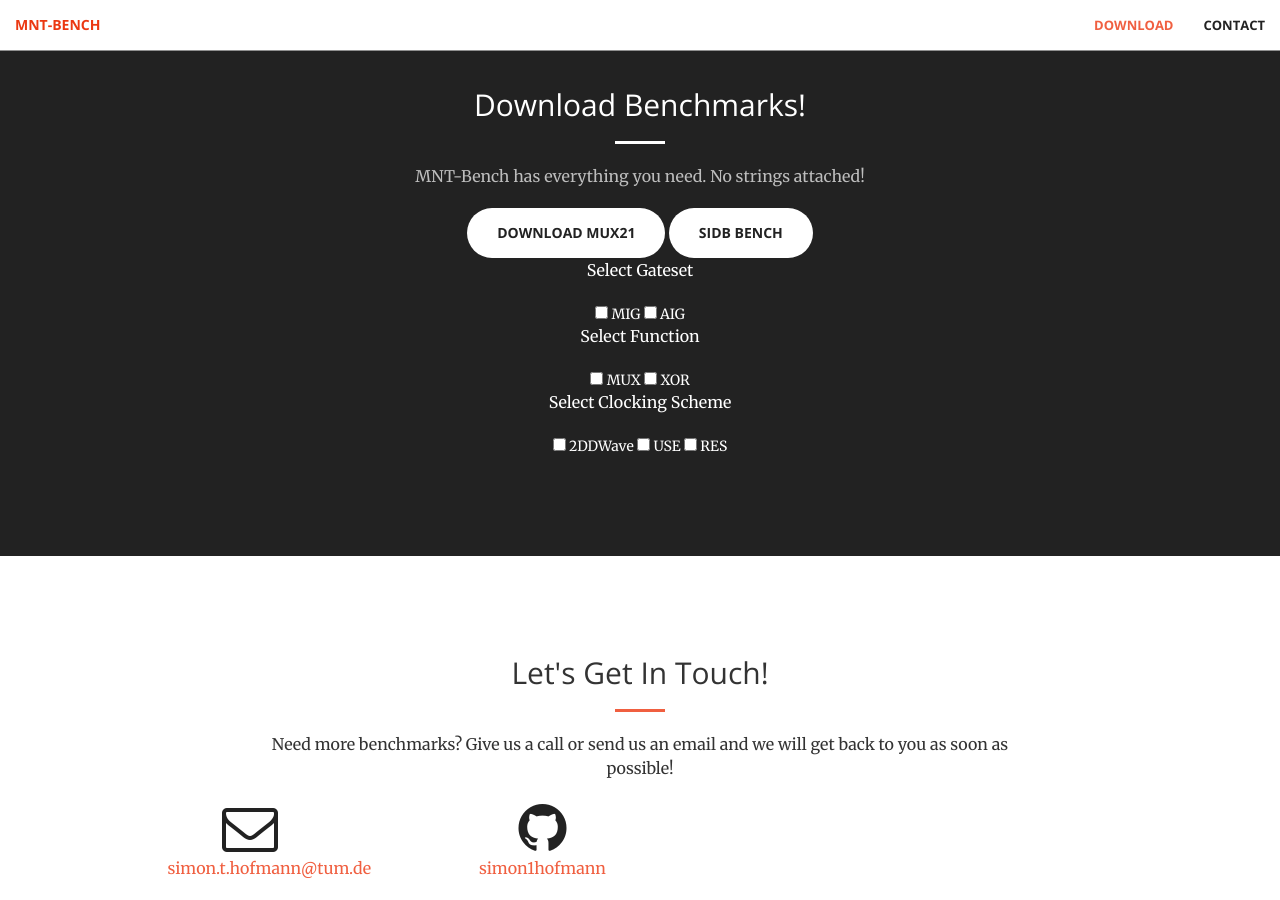
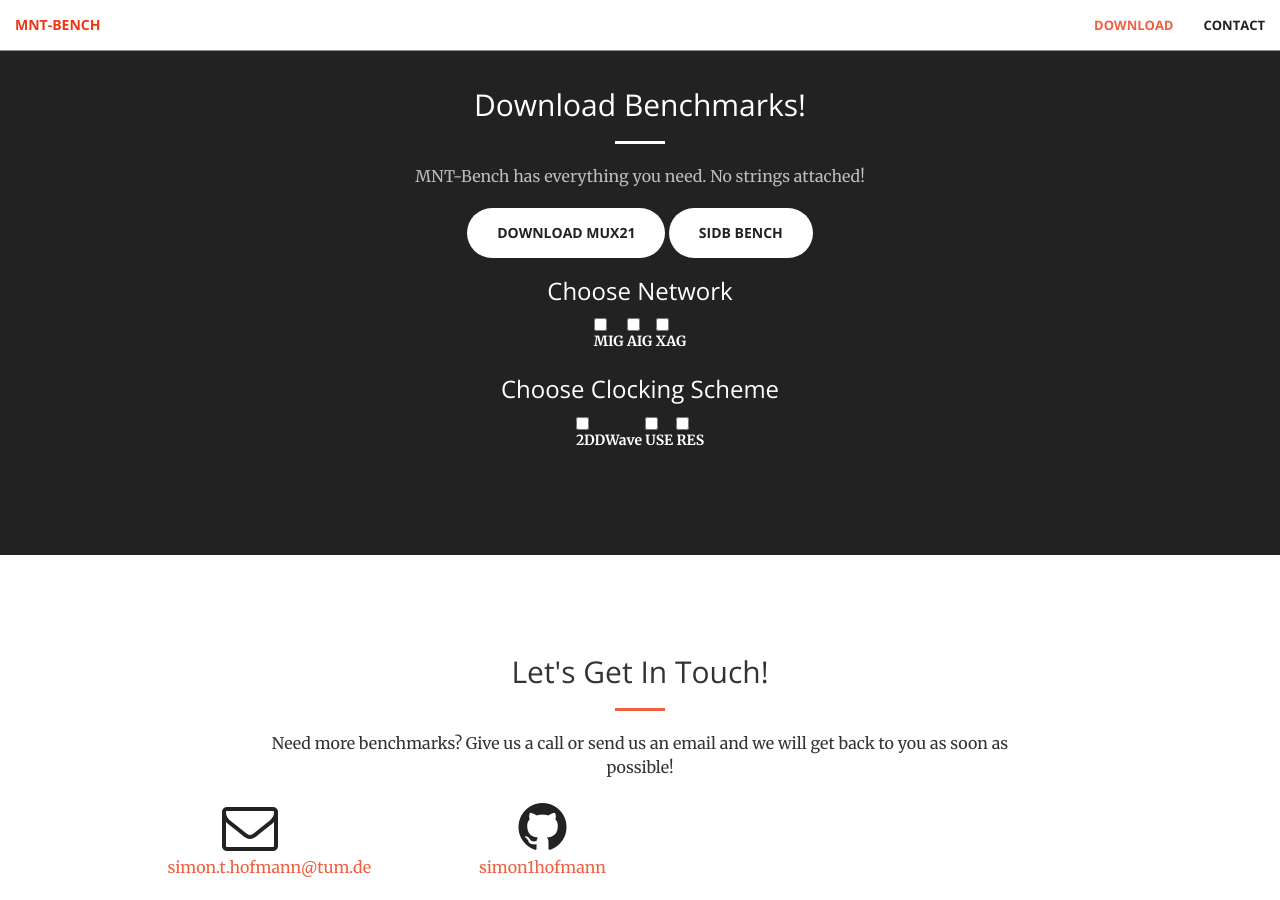
Before and after one commit to simon1hofmann/mnt-bench-old, a Jekyll site: the page built from docs/index.html, in a window 1280 px wide and 900 px high, scrolled down 912 px. Built offline with Jekyll 4.4.1, drawn with Linux system fonts in a browser that asks for light colours; nearby versions of some CDN libraries.

Commit message:
Update call-to-action.html

```diff
--- a/docs/_includes/call-to-action.html
+++ b/docs/_includes/call-to-action.html
@@ -7,44 +7,59 @@
                 <p class="text-faded">MNT-Bench has everything you need. No strings attached!</p>
                 <a href="https://github.com/simon1hofmann/mnt-bench/blob/main/benchmarks/trindade16/mux21.fgl" class="btn btn-default btn-xl" download>Download MUX21</a>
                 <a href="https://github.com/cda-tum/mnt-sidb-bench" class="btn btn-default btn-xl" download>SiDB Bench</a>
-                <script src="https://ajax.googleapis.com/ajax/libs/jquery/2.1.1/jquery.min.js"></script>
-                <br>
-                <p>Select Gateset</p>
-                <input type="checkbox" class="mod-link" name="selected" value="MIG" class="products" onclick="onlyOne(this)"> MIG
-                <input type="checkbox" class="mod-link" name="selected" value="AIG" class="products" onclick="onlyOne(this)"> AIG
-                <br>
-                <p>Select Function</p>
-                <input type="checkbox" class="mod-link" name="selected" value="MUX" class="products" onclick="onlyOne(this)"> MUX
-                <input type="checkbox" class="mod-link" name="selected" value="XOR" class="products" onclick="onlyOne(this)"> XOR
-                <br>
-                <p>Select Clocking Scheme</p>
-                <input type="checkbox" class="mod-link" name="selected" value="2DDWave" class="products" onclick="onlyOne(this)"> 2DDWave
-                <input type="checkbox" class="mod-link" name="selected" value="USE" class="products" onclick="onlyOne(this)"> USE
-                <input type="checkbox" class="mod-link" name="selected" value="RES" class="products" onclick="onlyOne(this)"> RES
-                <br>
+                <script src="https://ajax.googleapis.com/ajax/libs/jquery/1.11.1/jquery.min.js"></script>
+                <div>
+                  <h3>Choose Network</h3>
+                  <label>
+                    <input type="checkbox" class="radio" value="MIG" name="Network" />MIG</label>
+                  <label>
+                    <input type="checkbox" class="radio" value="AIG" name="Network" />AIG</label>
+                  <label>
+                    <input type="checkbox" class="radio" value="XAG" name="Network" />XAG</label>
+                </div>
+                <div>
+                  <h3>Choose Clocking Scheme</h3>
+                  <label>
+                    <input type="checkbox" class="radio" value="2DDWave" name="Clocking" />2DDWave</label>
+                  <label>
+                    <input type="checkbox" class="radio" value="USE" name="Clocking" />USE</label>
+                  <label>
+                    <input type="checkbox" class="radio" value="RES" name="Clocking" />RES</label>
+                </div>
                 <div class="link-container"></div>
             </div>
         </div>
     </div>
 </section>
 <script>
-$(document).on("change", ".mod-link", function() {
+$(document).on("change", ".radio", function() {
   var arr = []
-  $(".mod-link:checked").each(function() {
+  $(".radio:checked").each(function() {
     arr.push($(this).val());
   })
-  var vals = 'checked[]=' + arr.join("&checked[]=")
-  var str = "http://example.com/?subject=Products&" + vals;
+  var vals = arr.join("/")
+  var str = "http://example.com/" + vals;
   var link = arr.length > 0 ? '<a href="'+str+'">Click me</a>': '' ;
 
   $('.link-container').html(link);
 });
 </script>
 <script>
-    function onlyOne(checkbox) {
-    var checkboxes = document.getElementsByName('selected')
-    checkboxes.forEach((item) => {
-        if (item !== checkbox) item.checked = false
-    })
-}
+    // the selector will match all input controls of type :checkbox
+    // and attach a click event handler
+    $("input:checkbox").on('click', function() {
+      // in the handler, 'this' refers to the box clicked on
+      var $box = $(this);
+      if ($box.is(":checked")) {
+        // the name of the box is retrieved using the .attr() method
+        // as it is assumed and expected to be immutable
+        var group = "input:checkbox[name='" + $box.attr("name") + "']";
+        // the checked state of the group/box on the other hand will change
+        // and the current value is retrieved using .prop() method
+        $(group).prop("checked", false);
+        $box.prop("checked", true);
+      } else {
+        $box.prop("checked", false);
+      }
+    });
 </script>
```
